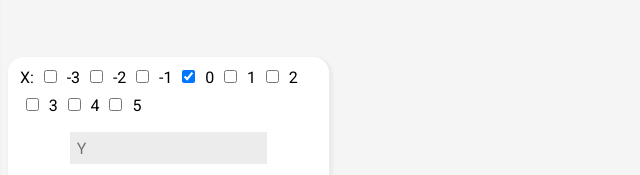
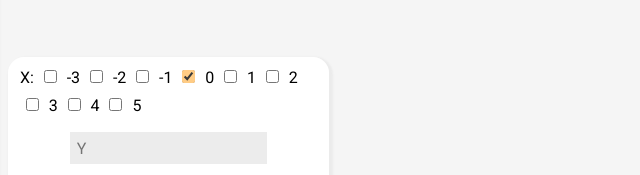
Before and after one commit to Nafine/web1, a plain HTML site: page root/webapp/static/index.html in a window 1280 px wide. Shown: the part 255-430 px from the top of the page, 515-1155 px from the left. Drawn offline with Linux system fonts and the light colour scheme.

Commit message:
checkbox accent color change

```diff
--- a/root/webapp/static/index.html
+++ b/root/webapp/static/index.html
@@ -88,6 +88,7 @@
             margin: 2%;
             padding: 2%;
             border: 1px solid transparent;
+            accent-color: var(--lightened-strong-orange);
             background-color: rgba(126, 126, 126, 0.15);
             -webkit-transition: all 0.1s ease;
             -moz-transition: all 0.1s ease;
```
